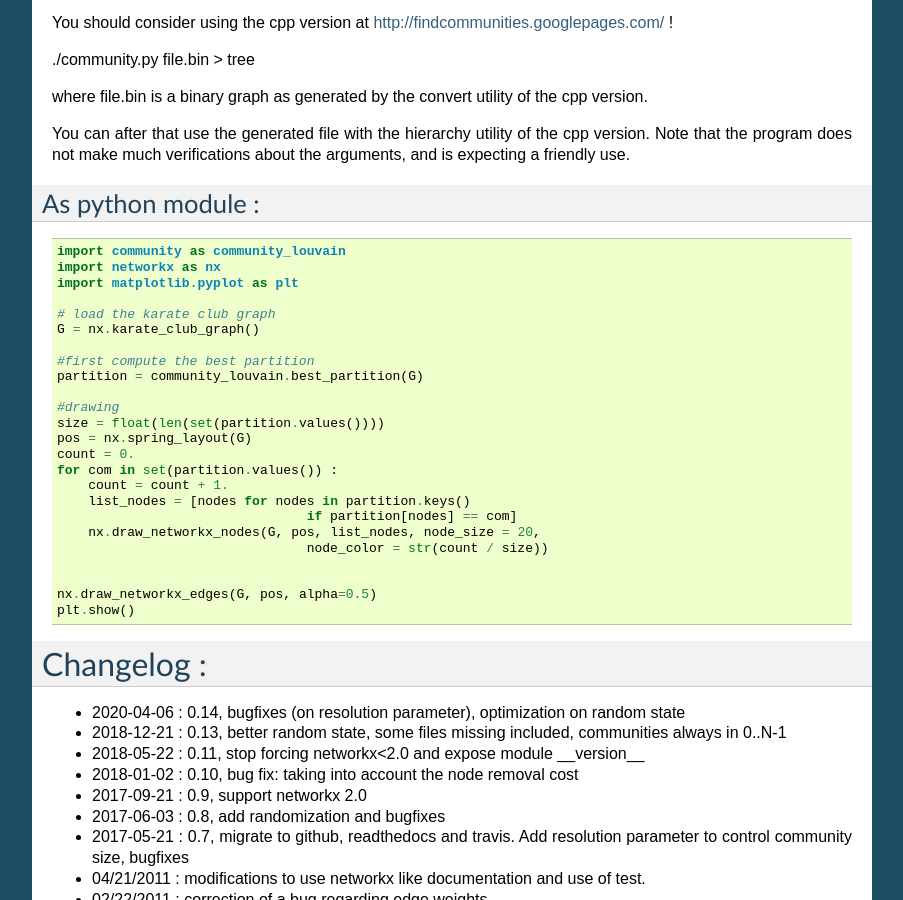
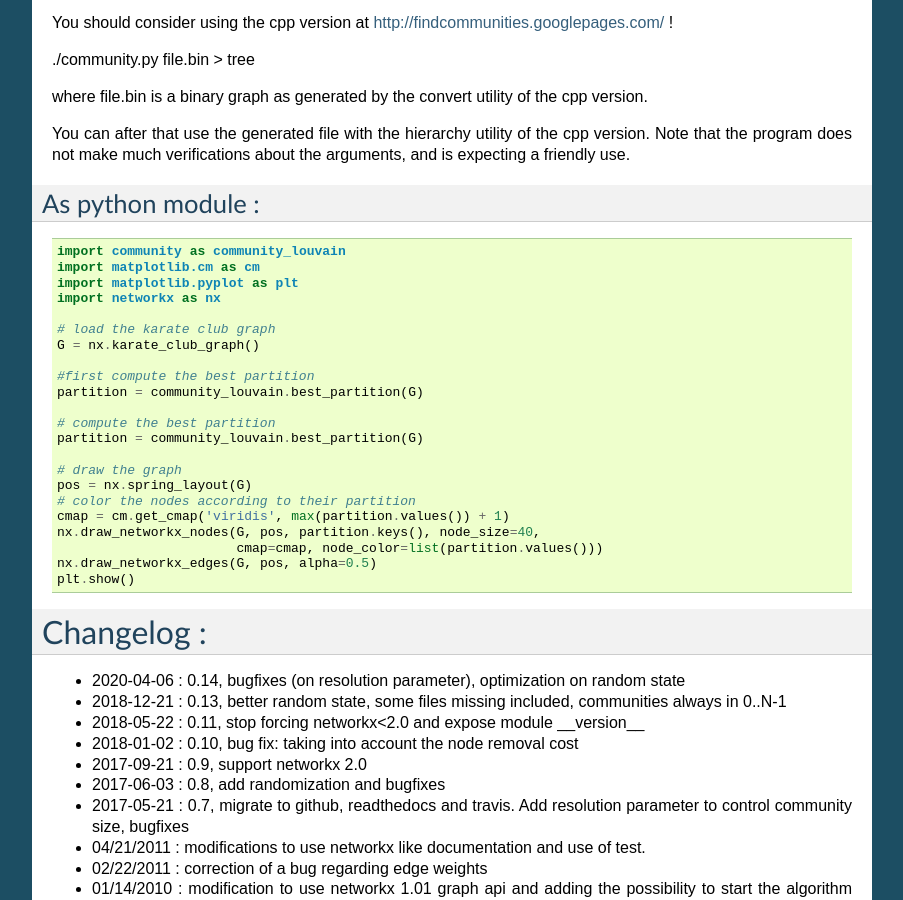
Before and after one commit to taynaud/python-louvain, a Sphinx documentation site: the page built from docs/index.rst, in a window 1280 px wide and 900 px high, scrolled down 521 px. Shown: the whole window, without its empty margins (198-1101 px from the left). Built offline with Sphinx 7.4.7, drawn with Linux system fonts in a browser that asks for light colours.

Commit message:
Simplify node coloring in examples

```diff
--- a/docs/index.rst
+++ b/docs/index.rst
@@ -60,8 +60,9 @@ As python module :
 ::
 
     import community as community_louvain
+    import matplotlib.cm as cm
+    import matplotlib.pyplot as plt
     import networkx as nx
-    import matplotlib.pyplot as plt
 
     # load the karate club graph
     G = nx.karate_club_graph()
@@ -69,18 +70,15 @@ As python module :
     #first compute the best partition
     partition = community_louvain.best_partition(G)
 
-    #drawing
-    size = float(len(set(partition.values())))
+    # compute the best partition
+    partition = community_louvain.best_partition(G)
+
+    # draw the graph
     pos = nx.spring_layout(G)
-    count = 0.
-    for com in set(partition.values()) :
-        count = count + 1.
-        list_nodes = [nodes for nodes in partition.keys()
-                                    if partition[nodes] == com]
-        nx.draw_networkx_nodes(G, pos, list_nodes, node_size = 20,
-                                    node_color = str(count / size))
-
-
+    # color the nodes according to their partition
+    cmap = cm.get_cmap('viridis', max(partition.values()) + 1)
+    nx.draw_networkx_nodes(G, pos, partition.keys(), node_size=40,
+                           cmap=cmap, node_color=list(partition.values()))
     nx.draw_networkx_edges(G, pos, alpha=0.5)
     plt.show()
 
```
Also changed, not shown: README.rst (+8 -13 lines), 1 other file.
